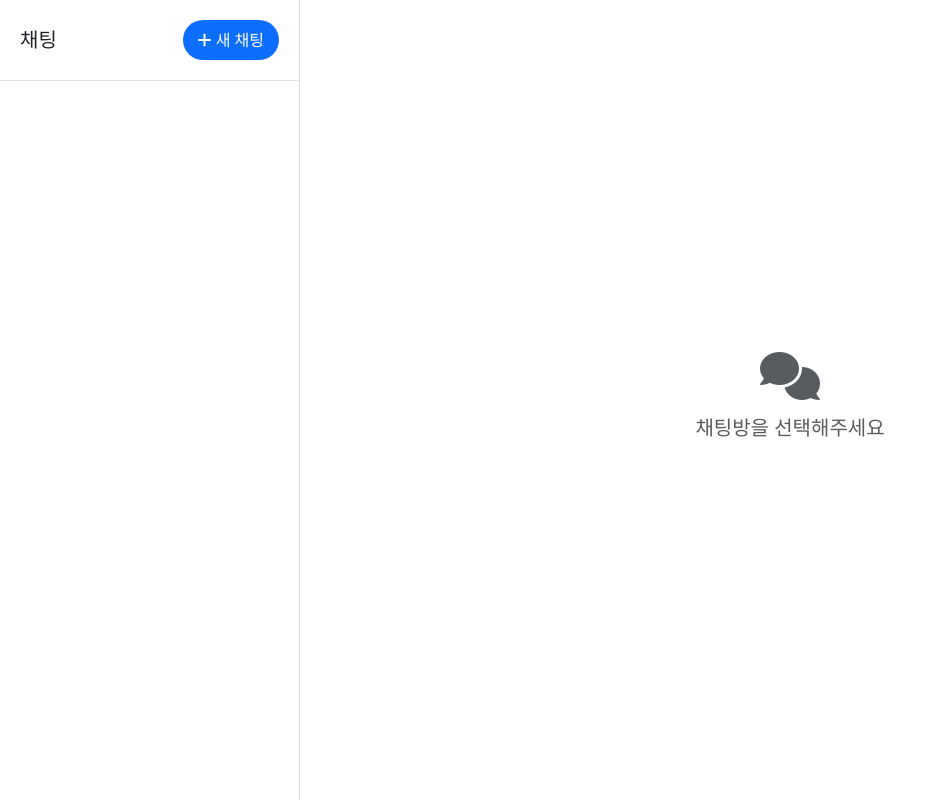
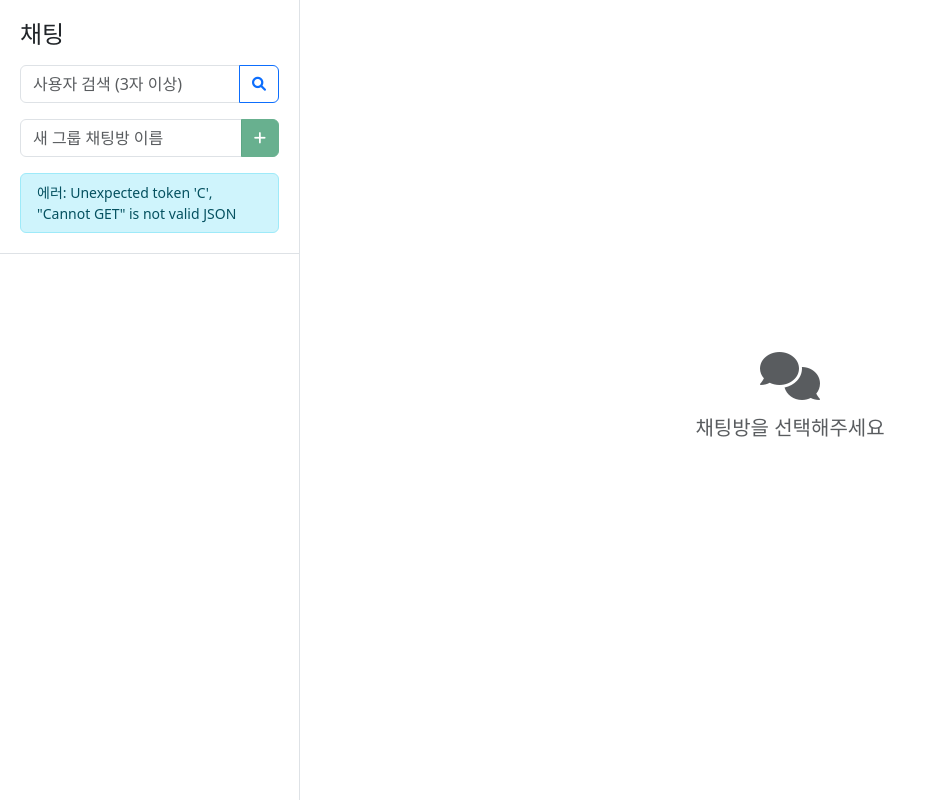
Before and after one commit to midagedev/django-chat, a Django app: page /test/ in a window 1280 px wide. Shown: the whole page, without its empty margins (0-927 px from the left). Run offline with Django 5.2, Linux system fonts and the light colour scheme; data comes from the database, SQL or seed files in the repository; data that the repository does not hold is empty; some libraries are stand-ins or nearby versions.

Commit message:
디엠기능

```diff
--- a/chat/templates/chat/test_api.html
+++ b/chat/templates/chat/test_api.html
@@ -99,10 +99,10 @@
             flex-grow: 1;
         }
         .room-item {
-            padding: 15px;
+            padding: 15px 20px;
             border-bottom: 1px solid #dee2e6;
             cursor: pointer;
-            transition: background-color 0.2s;
+            transition: all 0.2s ease;
         }
         .room-item:hover {
             background-color: #f8f9fa;
@@ -113,10 +113,49 @@
         .room-name {
             font-weight: 500;
             margin-bottom: 4px;
+            display: flex;
+            align-items: center;
         }
         .room-type {
             font-size: 0.8em;
             color: #6c757d;
+        }
+        .list-group-item {
+            transition: all 0.2s ease;
+            border-left: none;
+            border-right: none;
+        }
+        .list-group-item:first-child {
+            border-top: none;
+        }
+        .list-group-item:last-child {
+            border-bottom: none;
+        }
+        .list-group-item:hover {
+            background-color: #f8f9fa;
+        }
+        .alert {
+            margin-bottom: 0;
+            animation: fadeIn 0.3s ease;
+        }
+        @keyframes fadeIn {
+            from {
+                opacity: 0;
+                transform: translateY(-10px);
+            }
+            to {
+                opacity: 1;
+                transform: translateY(0);
+            }
+        }
+        .input-group .btn {
+            display: flex;
+            align-items: center;
+            justify-content: center;
+            padding: 0.375rem 0.75rem;
+        }
+        .input-group .btn i {
+            font-size: 0.875rem;
         }
         .message-input-container {
             padding: 20px;
@@ -154,6 +193,8 @@
             padding: 20px;
             border-bottom: 1px solid #dee2e6;
             background-color: white;
+            overflow-y: auto;
+            max-height: 50vh;
         }
         .chat-header {
             padding: 20px;
@@ -194,6 +235,7 @@
             const [currentRoomId, setCurrentRoomId] = React.useState(null);
             const [socket, setSocket] = React.useState(null);
             const [actionResult, setActionResult] = React.useState('');
+            const [searchedUsers, setSearchedUsers] = React.useState([]);
             const messageContainerRef = React.useRef(null);
 
             const csrftoken = document.querySelector('[name=csrfmiddlewaretoken]').value;
@@ -225,12 +267,20 @@
             };
 
             const searchUsers = async () => {
+                if (searchQuery.length < 3) {
+                    setSearchedUsers([]);
+                    setActionResult('검색어는 3자 이상 입력해주세요.');
+                    return;
+                }
+
                 try {
                     const response = await fetch(`/api/users/search/?q=${searchQuery}`);
                     const data = await response.json();
-                    setSearchResult(JSON.stringify(data, null, 2));
+                    setSearchedUsers(data);
+                    setActionResult('');
                 } catch (err) {
-                    setSearchResult('에러: ' + err.message);
+                    setActionResult('에러: ' + err.message);
+                    setSearchedUsers([]);
                 }
             };
 
@@ -247,6 +297,31 @@
                     const data = await response.json();
                     setActionResult(JSON.stringify(data, null, 2));
                     getRooms();
+                } catch (err) {
+                    setActionResult('에러: ' + err.message);
+                }
+            };
+
+            const createDirectChat = async (userId) => {
+                try {
+                    const response = await fetch('/api/rooms/create_direct_chat/', {
+                        method: 'POST',
+                        headers: {
+                            'Content-Type': 'application/json',
+                            'X-CSRFToken': csrftoken
+                        },
+                        body: JSON.stringify({ user_id: userId })
+                    });
+                    const data = await response.json();
+
+                    if (response.ok) {
+                        setActionResult('1:1 대화방이 생성되었습니다.');
+                        getRooms();
+                        setSearchedUsers([]);
+                        setSearchQuery('');
+                    } else {
+                        setActionResult('에러: ' + data.error);
+                    }
                 } catch (err) {
                     setActionResult('에러: ' + err.message);
                 }
@@ -360,36 +435,89 @@
                 <div className="chat-container">
                     <div className="sidebar">
                         <div className="sidebar-header">
-                            <div className="d-flex justify-content-between align-items-center">
-                                <h5 className="mb-0">채팅</h5>
-                                <button
-                                    className="new-chat-button"
-                                    onClick={() => {
-                                        const name = prompt('채팅방 이름을 입력하세요:');
-                                        if (name) {
-                                            setRoomName(name);
-                                            createRoom();
-                                        }
-                                    }}
-                                >
-                                    <i className="fas fa-plus"></i> 새 채팅
-                                </button>
+                            <h4 className="mb-3">채팅</h4>
+
+                            {/* 사용자 검색 섹션 */}
+                            <div className="mb-3">
+                                <div className="input-group">
+                                    <input
+                                        type="text"
+                                        className="form-control"
+                                        placeholder="사용자 검색 (3자 이상)"
+                                        value={searchQuery}
+                                        onChange={(e) => setSearchQuery(e.target.value)}
+                                        onKeyPress={(e) => e.key === 'Enter' && searchUsers()}
+                                    />
+                                    <button className="btn btn-outline-primary" onClick={searchUsers}>
+                                        <i className="fas fa-search"></i>
+                                    </button>
+                                </div>
                             </div>
+
+                            {/* 검색 결과 표시 */}
+                            {searchedUsers.length > 0 && (
+                                <div className="list-group mb-3">
+                                    {searchedUsers.map(user => (
+                                        <button
+                                            key={user.id}
+                                            className="list-group-item list-group-item-action d-flex justify-content-between align-items-center"
+                                            onClick={() => createDirectChat(user.id)}
+                                        >
+                                            <div>
+                                                <div>{user.username}</div>
+                                                <small className="text-muted">{user.email}</small>
+                                            </div>
+                                            <i className="fas fa-comment-dots text-primary"></i>
+                                        </button>
+                                    ))}
+                                </div>
+                            )}
+
+                            {/* 새 그룹 채팅방 생성 */}
+                            <div className="mb-3">
+                                <div className="input-group">
+                                    <input
+                                        type="text"
+                                        className="form-control"
+                                        placeholder="새 그룹 채팅방 이름"
+                                        value={roomName}
+                                        onChange={(e) => setRoomName(e.target.value)}
+                                        onKeyPress={(e) => e.key === 'Enter' && createRoom()}
+                                    />
+                                    <button
+                                        className="btn btn-success"
+                                        onClick={createRoom}
+                                        disabled={!roomName.trim()}
+                                    >
+                                        <i className="fas fa-plus"></i>
+                                    </button>
+                                </div>
+                            </div>
+
+                            {/* 알림 메시지 */}
+                            {actionResult && (
+                                <div className="alert alert-info py-2 small">{actionResult}</div>
+                            )}
                         </div>
-                        <div className="room-list">
-                            {rooms.results && rooms.results.map((room) => (
-                                <div
+
+                        {/* 채팅방 목록 */}
+                        <ul className="room-list">
+                            {rooms.results.map(room => (
+                                <li
                                     key={room.id}
                                     className={`room-item ${currentRoomId === room.id ? 'active' : ''}`}
                                     onClick={() => joinRoom(room.id)}
                                 >
-                                    <div className="room-name">{room.name}</div>
-                                    <div className="room-type">
-                                        {room.room_type === 'group' ? '그룹 채팅' : '1:1 채팅'}
+                                    <div className="room-name">
+                                        <i className={`fas fa-${room.room_type === 'direct' ? 'user' : 'users'} me-2`}></i>
+                                        {room.name}
                                     </div>
-                                </div>
+                                    <div className="room-type text-muted small">
+                                        {room.room_type === 'direct' ? '1:1 대화' : '그룹 채팅'}
+                                    </div>
+                                </li>
                             ))}
-                        </div>
+                        </ul>
                     </div>
                     <div className="main-content">
                         {currentRoomId ? (
--- a/chat/views.py
+++ b/chat/views.py
@@ -26,6 +26,48 @@ class ChatRoomViewSet(viewsets.ModelViewSet):
     def perform_create(self, serializer):
         chat_room = serializer.save()
         ChatRoomMember.objects.create(room=chat_room, user=self.request.user)
+
+    @action(detail=False, methods=["post"])
+    def create_direct_chat(self, request):
+        target_user_id = request.data.get("user_id")
+        if not target_user_id:
+            return Response(
+                {"error": "대화 상대를 지정해주세요."},
+                status=status.HTTP_400_BAD_REQUEST,
+            )
+
+        try:
+            target_user = User.objects.get(id=target_user_id)
+        except User.DoesNotExist:
+            return Response(
+                {"error": "존재하지 않는 사용자입니다."},
+                status=status.HTTP_404_NOT_FOUND,
+            )
+
+        # 이미 존재하는 1:1 대화방 확인
+        existing_room = (
+            ChatRoom.objects.filter(
+                room_type="direct",
+                participants__user=request.user,
+            )
+            .filter(participants__user=target_user)
+            .first()
+        )
+
+        if existing_room:
+            serializer = self.get_serializer(existing_room)
+            return Response(serializer.data)
+
+        # 새로운 1:1 대화방 생성
+        room_name = f"DM: {request.user.username} & {target_user.username}"
+        chat_room = ChatRoom.objects.create(name=room_name, room_type="direct")
+
+        # 참여자 추가
+        ChatRoomMember.objects.create(room=chat_room, user=request.user)
+        ChatRoomMember.objects.create(room=chat_room, user=target_user)
+
+        serializer = self.get_serializer(chat_room)
+        return Response(serializer.data, status=status.HTTP_201_CREATED)
 
     @action(detail=True, methods=["post"])
     def join(self, request, pk=None):
```
